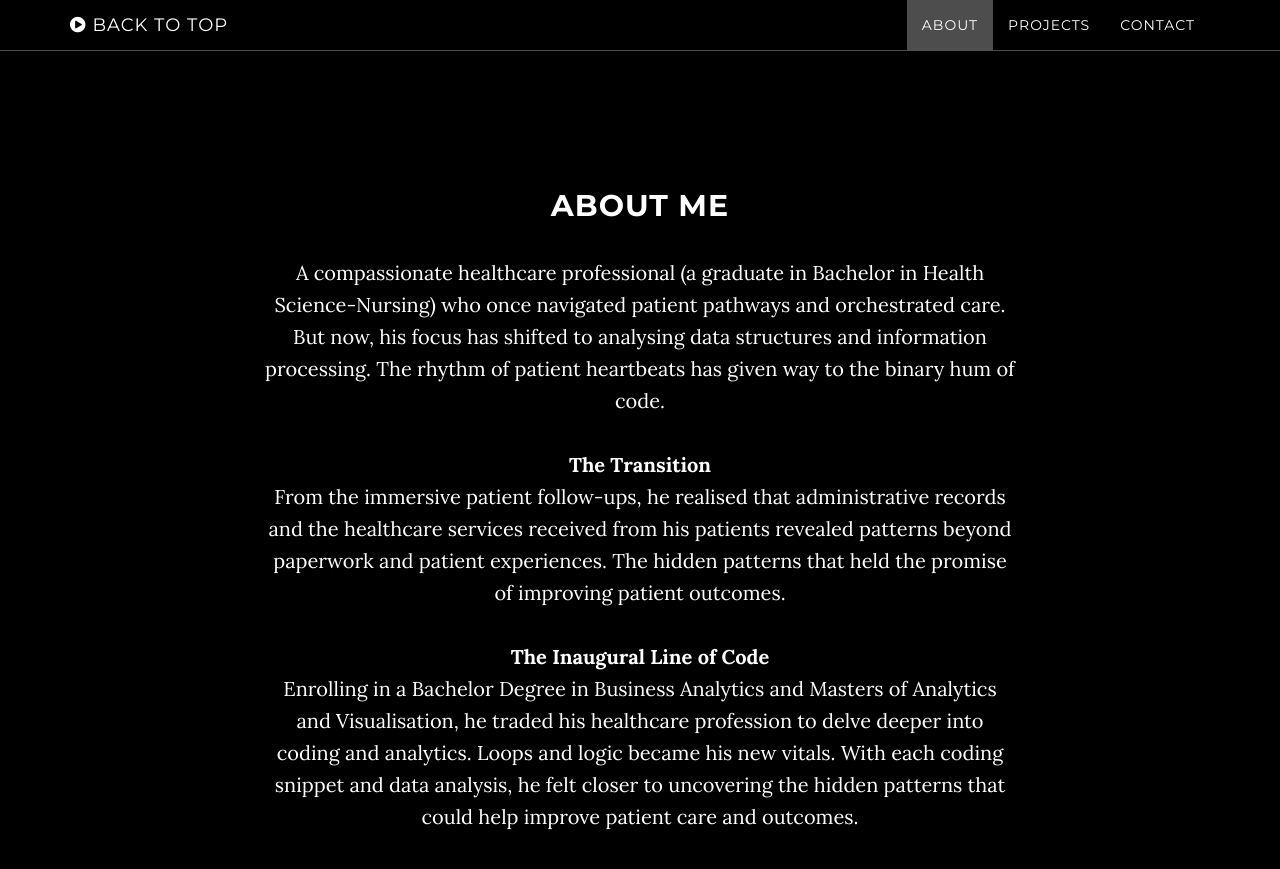
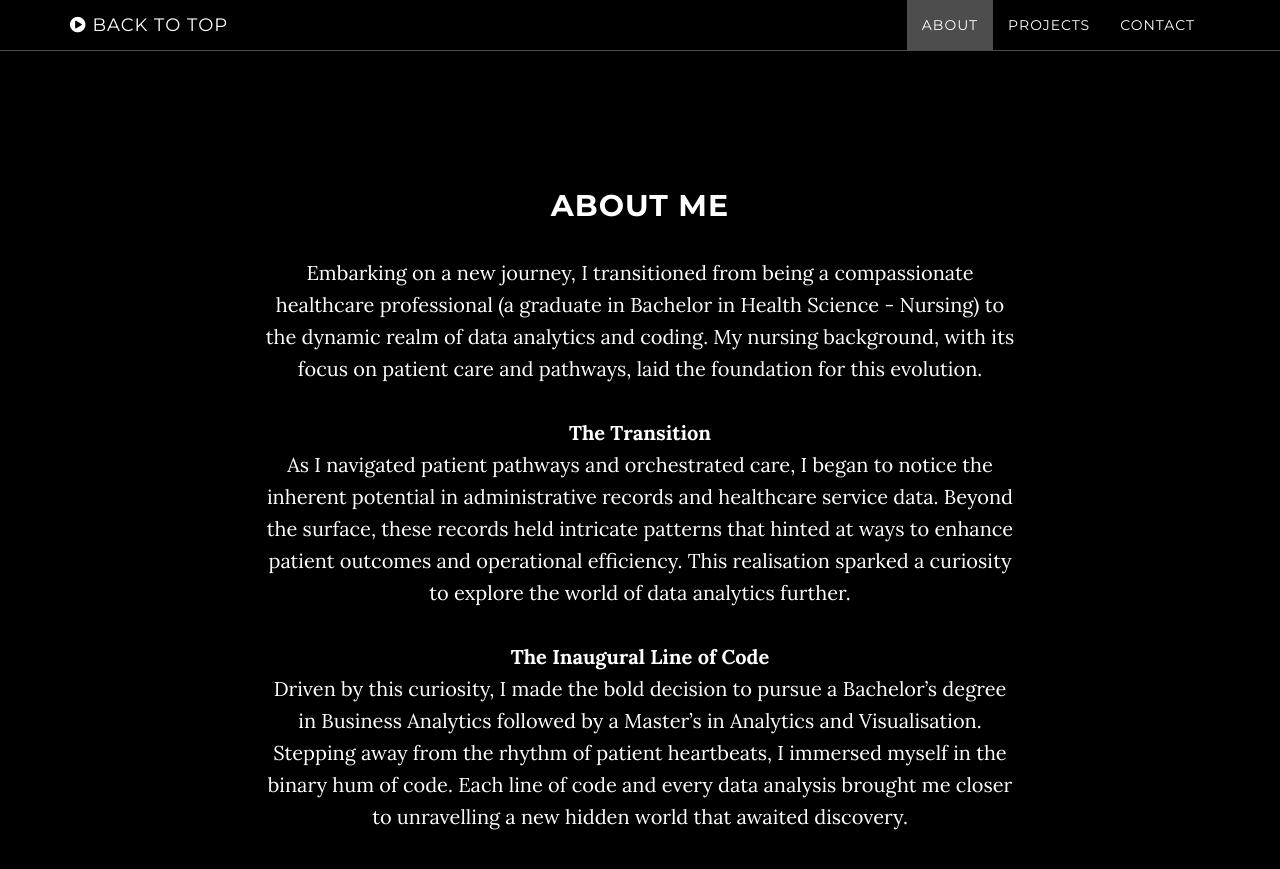
Before and after one commit to Md-Khid/Md-Khid, a Jekyll site: the page built from index.html, in a window 1280 px wide and 900 px high, scrolled down 911 px. Shown: the top 869 px of the window. Built offline with Jekyll 4.4.1, drawn with Linux system fonts in a browser that asks for light colours.

Commit message:
Update about.html

```diff
--- a/_includes/about.html
+++ b/_includes/about.html
@@ -9,26 +9,21 @@
       <div class="row">
         <div class="col-lg-8 col-lg-offset-2">
           <h2>About Me </h2>
-          <p>A compassionate healthcare professional (a graduate in Bachelor in
-            Health Science-Nursing) who once navigated patient pathways and
-            orchestrated care. But now, his focus has shifted to analysing data
-            structures and information processing. The rhythm of patient heartbeats has given
-            way to the binary hum of code.<br>
+          <p>Embarking on a new journey, I transitioned from being a compassionate healthcare professional
+            (a graduate in Bachelor in Health Science - Nursing) to the dynamic realm of data analytics and coding.
+            My nursing background, with its focus on patient care and pathways, laid the foundation for this evolution.<br>
             <br>
             <b>The Transition</b><br>
-            From the immersive patient follow-ups, he realised that
-            administrative records and the healthcare services received from his
-            patients revealed patterns beyond paperwork and patient experiences.
-            The hidden patterns that held the promise of improving patient
-            outcomes. <br>
+            As I navigated patient pathways and orchestrated care, I began to notice the inherent potential
+            in administrative records and healthcare service data. Beyond the surface, these records held intricate
+            patterns that hinted at ways to enhance patient outcomes and operational efficiency. This realisation
+            sparked a curiosity to explore the world of data analytics further.<br>
             <br>
             <b>The Inaugural Line of Code</b><br>
-            Enrolling in a Bachelor Degree in Business Analytics and Masters of
-            Analytics and Visualisation, he traded his healthcare profession to
-            delve deeper into coding and analytics. Loops and logic became his
-            new vitals. With each coding snippet and data analysis, he felt
-            closer to uncovering the hidden patterns that could help improve
-            patient care and outcomes.</p>
+            Driven by this curiosity, I made the bold decision to pursue a Bachelor’s degree in Business Analytics followed
+            by a Master’s in Analytics and Visualisation. Stepping away from the rhythm of patient heartbeats, I immersed
+            myself in the binary hum of code. Each line of code and every data analysis brought me closer to unravelling a
+            new hidden world that awaited discovery.</p>
         </div>
       </div>
     </section>
```
